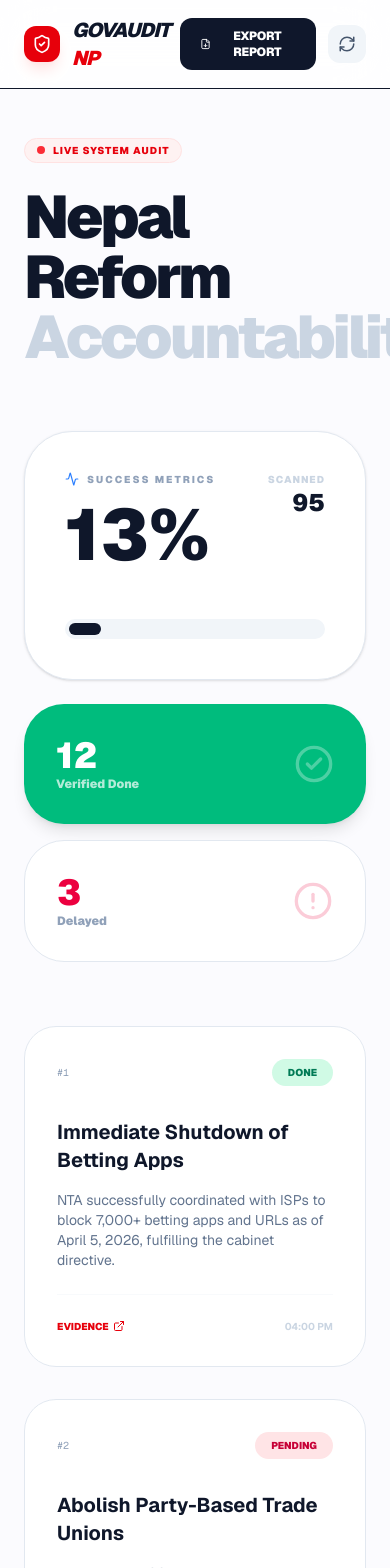
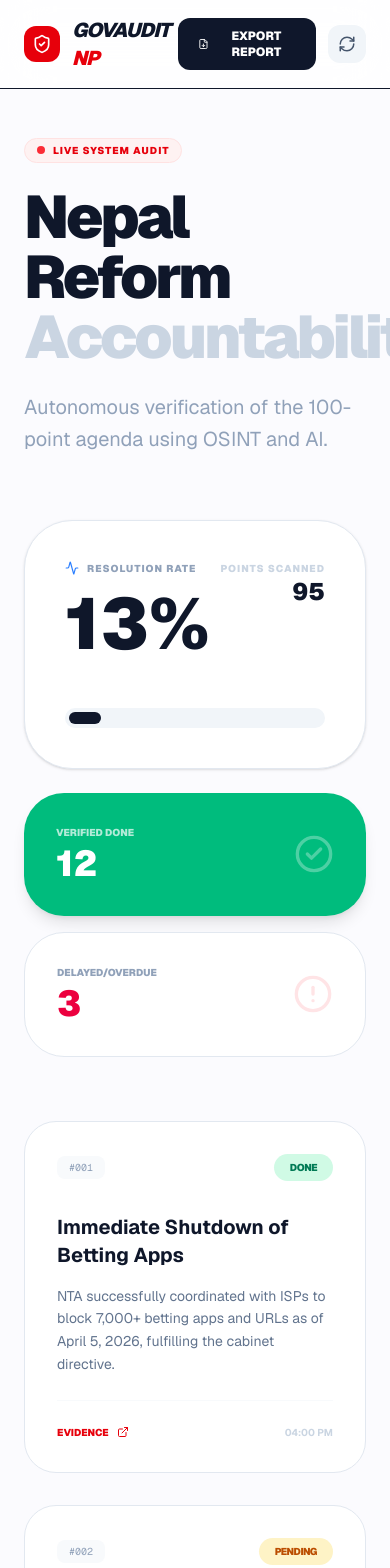
Before and after one commit to Swastik45/GovaAuditNP, a Next.js app in the folder frontend/: page / in a window 390 px wide. Shown: the top 1568 px of the page. Built offline with nearby package versions, Linux system fonts and the light colour scheme.

Commit message:
Here again Page edited

```diff
--- a/frontend/app/page.tsx
+++ b/frontend/app/page.tsx
@@ -26,12 +26,12 @@ export default function GovAuditDashboard() {
   const [data, setData] = useState<AuditResult[]>([]);
   const [loading, setLoading] = useState(true);
   const [isExporting, setIsExporting] = useState(false);
-  const reportAreaRef = useRef<HTMLDivElement>(null); // Dedicated Ref for the PDF area
+  const reportAreaRef = useRef<HTMLDivElement>(null);
 
   const fetchData = async () => {
     try {
       const response = await fetch(`/data/audit_results.json?t=${Date.now()}`);
-      if (!response.ok) throw new Error("File not found");
+      if (!response.ok) throw new Error("Audit data sync failed");
       const json = await response.json();
       setData(json);
       setLoading(false);
@@ -52,25 +52,38 @@ export default function GovAuditDashboard() {
   const overdueCount = data.filter(m => parseAuditData(m.audit_data).status === 'OVERDUE').length;
   const successRate = scannedCount > 0 ? (doneCount / scannedCount) * 100 : 0;
 
-  // --- FIXED PDF EXPORT LOGIC ---
   const handleExportPDF = async () => {
     if (!reportAreaRef.current) return;
     setIsExporting(true);
 
     try {
+      // Small buffer for DOM stability
+      await new Promise(resolve => setTimeout(resolve, 150));
+
       const canvas = await html2canvas(reportAreaRef.current, {
         scale: 2,
         useCORS: true,
         backgroundColor: "#FBFBFE",
         logging: false,
-      // THIS IS THE FIX: Remove modern color functions before rendering
         onclone: (clonedDoc) => {
           const elements = clonedDoc.getElementsByTagName("*");
           for (let i = 0; i < elements.length; i++) {
             const el = elements[i] as HTMLElement;
-          // Remove backdrop-blur and specific selection colors that use 'lab' or 'oklch'
+            const style = window.getComputedStyle(el);
+
+            // Strip modern color functions that crash html2canvas (LAB/OKLCH)
+            if (style.color.includes('lab') || style.color.includes('oklch')) {
+              el.style.color = "#0F172A";
+            }
+            if (style.backgroundColor.includes('lab') || style.backgroundColor.includes('oklch')) {
+              el.style.backgroundColor = style.backgroundColor.includes('rgba') ? "transparent" : "#FFFFFF";
+            }
+
+            // Fix for the TypeScript 'webkitBackdropFilter' error
+            if (style.backdropFilter !== 'none') {
               el.style.backdropFilter = "none";
-          el.style.filter = "none";
+              (el.style as any)["webkitBackdropFilter"] = "none";
+            }
           }
         }
       });
@@ -81,29 +94,30 @@ export default function GovAuditDashboard() {
       const pdfHeight = (canvas.height * pdfWidth) / canvas.width;
 
       pdf.addImage(imgData, 'PNG', 0, 0, pdfWidth, pdfHeight);
-    pdf.save(`GovAudit-Report-${new Date().toISOString().split('T')[0]}.pdf`);
+      pdf.save(`GovAudit-NP-Report-${new Date().toISOString().split('T')[0]}.pdf`);
     } catch (error) {
       console.error("PDF Export Failed:", error);
-    alert("Canvas Error: Modern CSS colors (LAB/OKLCH) detected. Fixed in background.");
+      alert("Export failed due to a rendering conflict. See console for details.");
     } finally {
       setIsExporting(false);
     }
   };
+
   if (loading) return (
     <div className="min-h-screen flex flex-col items-center justify-center bg-slate-50 font-mono">
       <div className="w-12 h-12 border-4 border-red-600 border-t-transparent rounded-full animate-spin mb-4"></div>
-      <p className="text-slate-400 text-xs animate-pulse tracking-[0.2em] uppercase">Initializing Auditor...</p>
+      <p className="text-slate-400 text-[10px] animate-pulse tracking-[0.3em] uppercase">Auditing Governance Systems...</p>
     </div>
   );
 
   return (
-    <div className="min-h-screen bg-[#FBFBFE] text-[#0F172A] font-sans selection:bg-red-100 selection:text-red-900">
+    <div className="min-h-screen bg-[#FBFBFE] text-[#0F172A] font-sans selection:bg-red-100">
 
-      {/* Navigation Bar - NOT included in PDF */}
+      {/* Navbar (Excluded from PDF) */}
       <nav className="border-b bg-white/80 backdrop-blur-xl px-6 py-4 sticky top-0 z-50">
         <div className="max-w-7xl mx-auto flex justify-between items-center">
           <div className="flex items-center gap-3">
-            <div className="bg-red-600 p-2 rounded-xl shadow-lg shadow-red-100">
+            <div className="bg-red-600 p-2 rounded-xl">
               <ShieldCheck size={20} className="text-white" />
             </div>
             <span className="font-black tracking-tighter uppercase text-xl italic">GovAudit <span className="text-red-600">NP</span></span>
@@ -112,7 +126,7 @@ export default function GovAuditDashboard() {
             <button
               onClick={handleExportPDF}
               disabled={isExporting}
-              className="flex items-center gap-2 bg-slate-900 text-white px-5 py-2.5 rounded-xl text-xs font-black uppercase tracking-tight hover:bg-red-600 transition-all active:scale-95 disabled:opacity-50"
+              className="flex items-center gap-2 bg-slate-900 text-white px-5 py-2.5 rounded-xl text-xs font-black uppercase hover:bg-red-600 transition-all disabled:opacity-50"
             >
               {isExporting ? <RefreshCw size={14} className="animate-spin" /> : <FileDown size={14} />}
               {isExporting ? "Rendering..." : "Export Report"}
@@ -124,7 +138,7 @@ export default function GovAuditDashboard() {
         </div>
       </nav>
 
-      {/* REFRESHED CONTENT AREA */}
+      {/* Printable Area */}
       <main ref={reportAreaRef} className="max-w-7xl mx-auto px-6 py-12 bg-[#FBFBFE]">
 
         {/* Header */}
@@ -139,60 +153,75 @@ export default function GovAuditDashboard() {
           <h1 className="text-6xl md:text-8xl font-black tracking-tighter leading-none mb-6">
             Nepal Reform <br /> <span className="text-slate-300">Accountability.</span>
           </h1>
+          <p className="text-slate-400 text-xl max-w-2xl leading-relaxed">
+            Autonomous verification of the 100-point agenda using OSINT and AI.
+          </p>
         </div>
 
-        {/* Stats */}
+        {/* Analytics Section */}
         <div className="grid grid-cols-1 lg:grid-cols-12 gap-6 mb-16">
-          <div className="lg:col-span-8 bg-white border border-slate-200 p-10 rounded-[3rem] shadow-sm">
+          <div className="lg:col-span-8 bg-white border border-slate-200 p-10 rounded-[3rem] shadow-sm flex flex-col justify-between">
             <div className="flex justify-between items-start mb-12">
               <div>
-                <p className="text-[10px] font-black text-slate-400 uppercase tracking-[0.2em] mb-3 flex items-center gap-2">
-                  <Activity size={14} className="text-blue-500" /> Success Metrics
+                <p className="text-[10px] font-black text-slate-400 uppercase tracking-widest mb-3 flex items-center gap-2">
+                  <Activity size={14} className="text-blue-500" /> Resolution Rate
                 </p>
                 <h2 className="text-7xl font-black">{Math.round(successRate)}%</h2>
               </div>
               <div className="text-right">
-                <p className="text-[10px] font-black text-slate-300 uppercase tracking-widest">Scanned</p>
+                <p className="text-[10px] font-black text-slate-300 uppercase tracking-widest">Points Scanned</p>
                 <p className="text-2xl font-black">{scannedCount}</p>
               </div>
             </div>
             <div className="h-5 w-full bg-slate-100 rounded-2xl p-1">
-              <div className="h-full bg-slate-900 rounded-xl transition-all" style={{ width: `${successRate}%` }} />
+              <div
+                className="h-full bg-slate-900 rounded-xl transition-all duration-1000"
+                style={{ width: `${successRate}%` }}
+              />
             </div>
           </div>
 
           <div className="lg:col-span-4 grid grid-cols-1 gap-4">
             <div className="bg-emerald-500 p-8 rounded-[2.5rem] text-white flex justify-between items-center shadow-lg">
-              <h3 className="text-4xl font-black">{doneCount} <span className="text-xs block opacity-70">Verified Done</span></h3>
+              <div>
+                <p className="text-[10px] font-black uppercase opacity-70 mb-1">Verified Done</p>
+                <h3 className="text-4xl font-black">{doneCount}</h3>
+              </div>
               <CheckCircle2 size={40} className="opacity-30" />
             </div>
-            <div className="bg-white border border-slate-200 p-8 rounded-[2.5rem] flex justify-between items-center text-rose-600">
-              <h3 className="text-4xl font-black">{overdueCount} <span className="text-xs block text-slate-400">Delayed</span></h3>
-              <AlertCircle size={40} className="opacity-20" />
+            <div className="bg-white border border-slate-200 p-8 rounded-[2.5rem] flex justify-between items-center">
+              <div>
+                <p className="text-[10px] font-black text-slate-400 uppercase mb-1">Delayed/Overdue</p>
+                <h3 className="text-4xl font-black text-rose-600">{overdueCount}</h3>
+              </div>
+              <AlertCircle size={40} className="text-rose-100" />
             </div>
           </div>
         </div>
 
-        {/* Cards */}
+        {/* Audit Cards Grid */}
         <div className="grid grid-cols-1 md:grid-cols-2 lg:grid-cols-3 gap-8">
           {data.map((item) => {
             const { status, reason, source } = parseAuditData(item.audit_data);
             return (
-              <div key={item.point_no} className="bg-white border border-slate-200 rounded-[2rem] p-8 relative flex flex-col justify-between">
+              <div key={item.point_no} className="bg-white border border-slate-200 rounded-[2rem] p-8 flex flex-col justify-between hover:border-slate-900 transition-all">
                 <div>
                   <div className="flex justify-between items-center mb-8">
-                    <span className="text-[10px] font-mono text-slate-400">#{item.point_no}</span>
-                    <div className={`px-4 py-1.5 rounded-full text-[10px] font-black uppercase ${
-                      status === 'DONE' ? 'bg-emerald-100 text-emerald-700' : 'bg-rose-100 text-rose-700'
+                    <span className="text-[10px] font-mono text-slate-400 bg-slate-50 px-3 py-1 rounded-lg">
+                      #{item.point_no.toString().padStart(3, '0')}
+                    </span>
+                    <div className={`px-4 py-1.5 rounded-full text-[10px] font-black uppercase tracking-tighter ${
+                      status === 'DONE' ? 'bg-emerald-100 text-emerald-700' :
+                      status === 'OVERDUE' ? 'bg-rose-100 text-rose-700' : 'bg-amber-100 text-amber-700'
                     }`}>
                       {status}
                     </div>
                   </div>
                   <h3 className="font-bold text-xl mb-4">{item.title}</h3>
-                  <p className="text-slate-500 text-sm mb-6">{reason}</p>
+                  <p className="text-slate-500 text-sm leading-relaxed mb-6 line-clamp-4">{reason}</p>
                 </div>
                 <div className="pt-6 border-t border-slate-50 flex justify-between items-center">
-                  <a href={source} target="_blank" className="text-[10px] font-black uppercase text-red-600 flex items-center gap-1">
+                  <a href={source} target="_blank" rel="noopener noreferrer" className="flex items-center gap-2 text-[10px] font-black uppercase text-red-600 hover:underline">
                     Evidence <ExternalLink size={12} />
                   </a>
                   <span className="text-[10px] font-bold text-slate-300">
```
Lines whose indentation alone changed are shown as unchanged.
